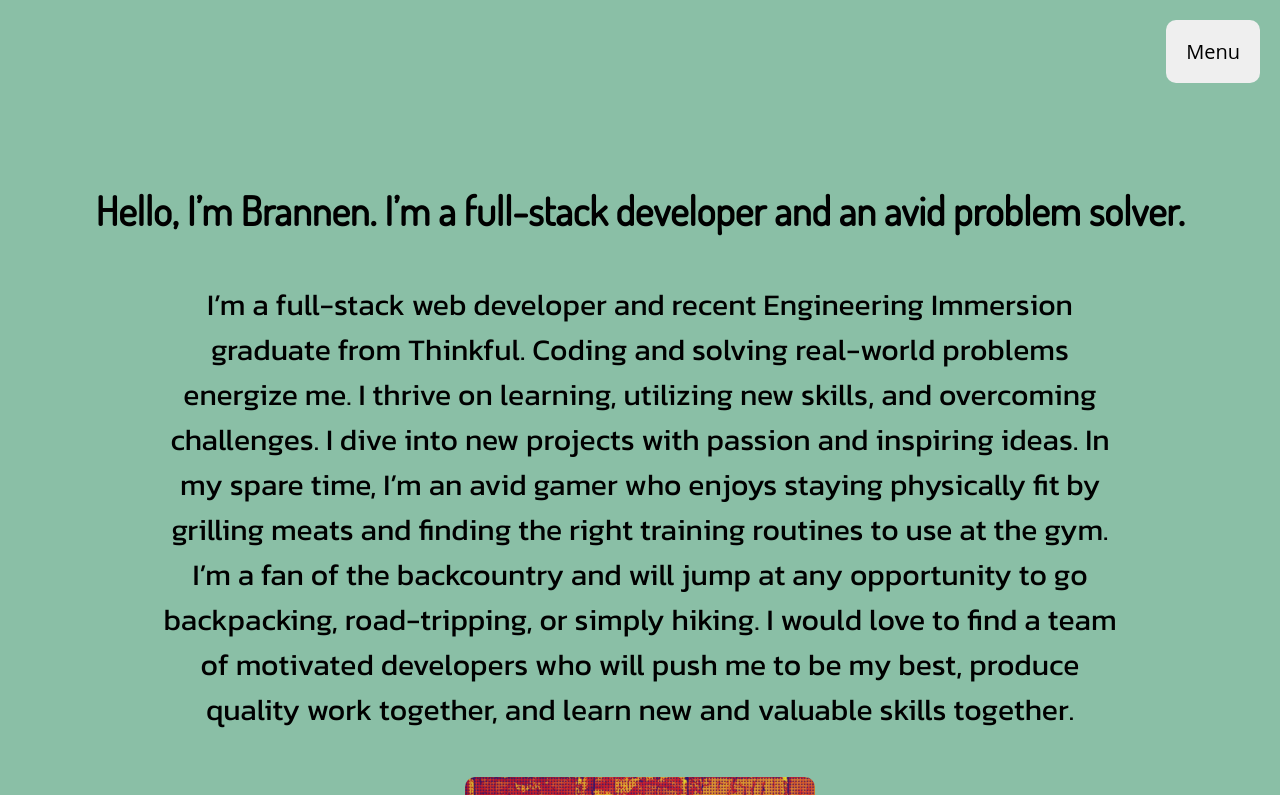
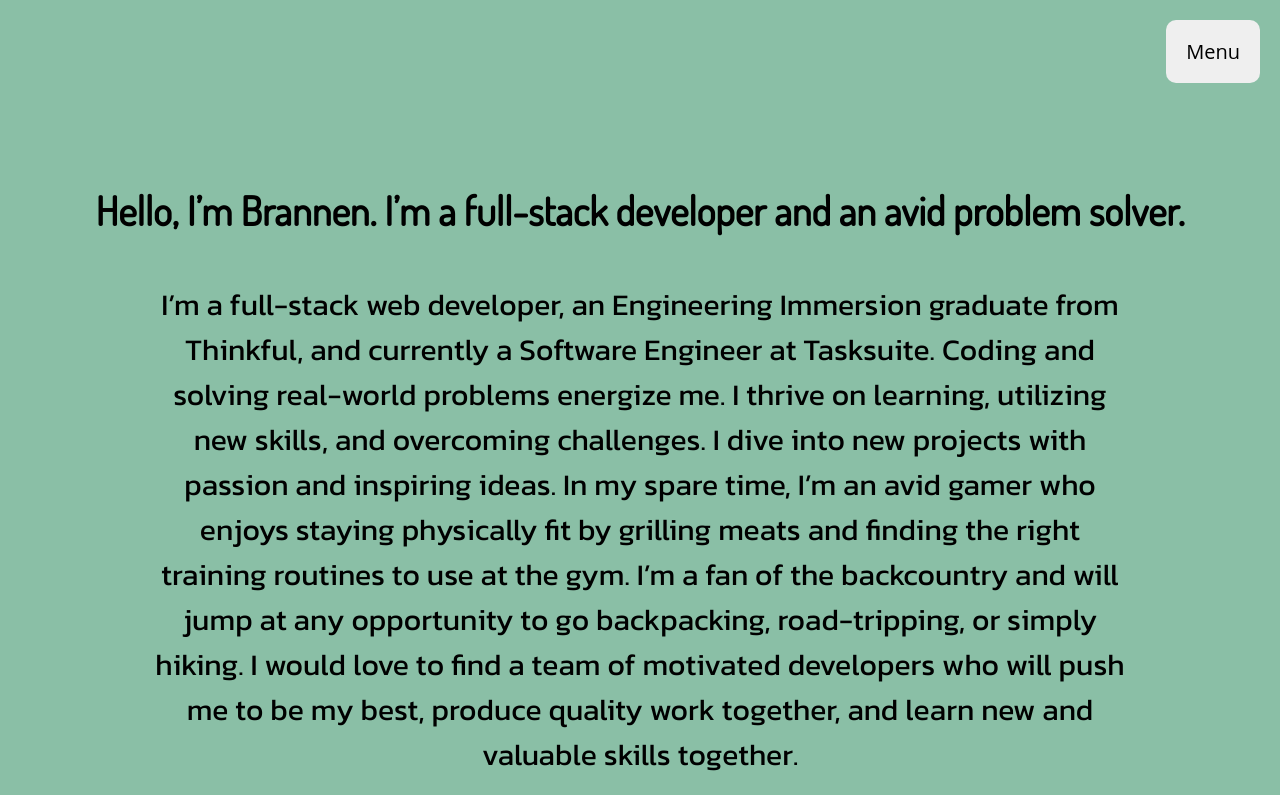
Before and after one commit to thinkful-ei-macaw/portfolio-brannen, a plain HTML site: page index.html in a window 1280 px wide. Shown: the top 795 px of the page. Drawn offline with nearby package versions, Linux system fonts and the light colour scheme.

Commit message:
added tasksuite

```diff
--- a/index.html
+++ b/index.html
@@ -51,17 +51,18 @@
           </h1>
           <div class="extrabio">
             <p class="bio">
-              I’m a full-stack web developer and recent Engineering Immersion
-              graduate from Thinkful. Coding and solving real-world problems
-              energize me. I thrive on learning, utilizing new skills, and
-              overcoming challenges. I dive into new projects with passion and
-              inspiring ideas. In my spare time, I’m an avid gamer who enjoys
-              staying physically fit by grilling meats and finding the right
-              training routines to use at the gym. I’m a fan of the backcountry
-              and will jump at any opportunity to go backpacking, road-tripping,
-              or simply hiking. I would love to find a team of motivated
-              developers who will push me to be my best, produce quality work
-              together, and learn new and valuable skills together.
+              I’m a full-stack web developer, an Engineering Immersion graduate
+              from Thinkful, and currently a Software Engineer at Tasksuite.
+              Coding and solving real-world problems energize me. I thrive on
+              learning, utilizing new skills, and overcoming challenges. I dive
+              into new projects with passion and inspiring ideas. In my spare
+              time, I’m an avid gamer who enjoys staying physically fit by
+              grilling meats and finding the right training routines to use at
+              the gym. I’m a fan of the backcountry and will jump at any
+              opportunity to go backpacking, road-tripping, or simply hiking. I
+              would love to find a team of motivated developers who will push me
+              to be my best, produce quality work together, and learn new and
+              valuable skills together.
             </p>
 
             <img
@@ -72,7 +73,7 @@
           </div>
           <div class="skills">
             <div>
-              <h2>Languages</h2>
+              <h2>Languages:</h2>
               <p>Python, Javascript</p>
             </div>
             <div>
```
